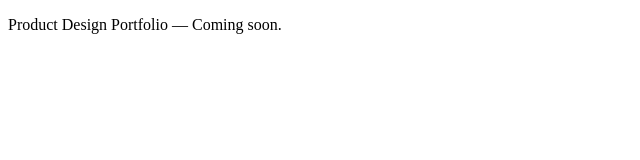
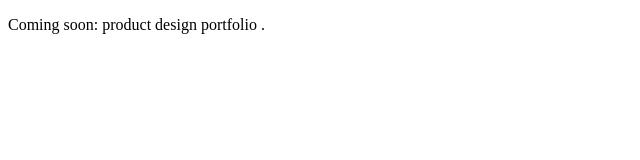
Before and after one commit to curiousimagery/pnwux, a plain HTML site: page index.html in a window 1280 px wide. Shown: the full height of the page, 0-640 px from the left. Drawn offline with Linux system fonts and the light colour scheme.

Commit message:
small edit to coming soon message

```diff
--- a/index.html
+++ b/index.html
@@ -1 +1 @@
-<!DOCTYPE html><html><head><meta charset="utf-8"><title>pnwux</title></head><body><p>Product Design Portfolio — Coming soon.</p></body></html>
+<!DOCTYPE html><html><head><meta charset="utf-8"><title>pnwux</title></head><body><p>Coming soon: product design portfolio .</p></body></html>
```
